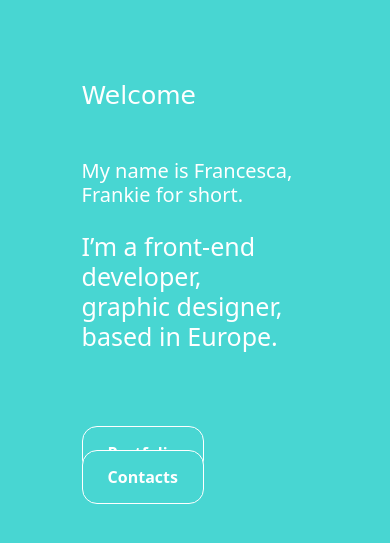
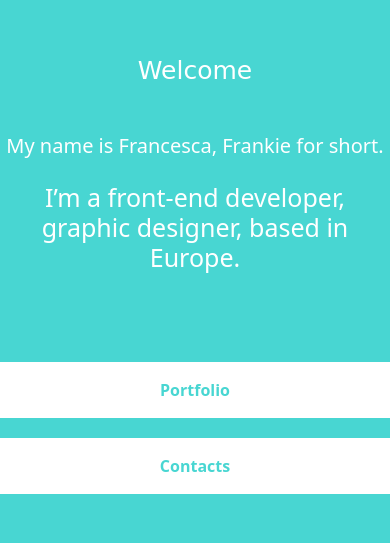
Before and after one commit to francescagiunchedi/Portfolio_shecode_exercise, a plain HTML site: page index.html in a window 390 px wide. Shown: the part 139-682 px from the top of the page. Drawn offline with nearby package versions, Linux system fonts and the light colour scheme; a web font is replaced by a local one.

Commit message:
button update

```diff
--- a/Styles/style_portfolio.css
+++ b/Styles/style_portfolio.css
@@ -22,7 +22,7 @@ h1,h2,h3{
 }
 
 .title-introduction{
-
+  text-align: left;
   color: white;
 
 }
@@ -47,24 +47,17 @@ h1,h2,h3{
 }
 
 
-.btn-brand{
+.btn-brand,.btn-brand:visited{
   text-decoration: none;
   background-color: var(--primary-color);
   color: white;
   font-weight: bold;
-  padding: 15px 25px;
+  padding: 15px 30px;
   border: 1px solid white;
   border-radius: 15px;
+  margin-right: 60px;
 }
-.btn-brand:visited{
-  text-decoration: none;
-  background-color: var(--primary-color);
-  color: white;
-  font-weight: bold;
-  padding: 15px 25px;
-  border: 1px solid white;
-  border-radius: 15px;
-}
+
 .btn-brand:hover{
   text-decoration: none;
   background-color: white;
@@ -97,10 +90,8 @@ h1,h2,h3{
 
 }
 .title-introduction{
-  text-align: center;
-  margin-left: 3%;
-  margin-right: 3%;
-  margin-top: 9%;
+  text-align: left;
+
 }
 .title-introduction h1{
 
@@ -138,9 +129,7 @@ h1,h2,h3{
   clip-path: polygon(0 0, 100% 0%, 100% 100%, 0% 100%);
 }
 .title-introduction{
-  text-align: left;
-  margin-left: 5%;
-  margin-right: 5%;
+  text-align: center;
 
 }
 .title-introduction h1{
@@ -162,25 +151,31 @@ h1,h2,h3{
 
 }
 
-.btn-brand:visited{
-  display: block;
-  text-decoration: none;
-  background-color: var(--primary-color);
-  color: white;
-  font-weight: bold;
-
-}
-.btn-brand:hover{
+.btn-brand,.btn-brand:visited{
   text-decoration: none;
   display: block;
   background-color: white;
   color: var(--primary-color);
   font-weight: bold;
+  border: 1px solid white;
+  border-radius: 0px;
+  margin-bottom: 20px;
+  margin-right: 0px;
+}
+.btn-brand:hover{
+  text-decoration: none;
+  background-color: var(--primary-color);
+  color: white;
+  font-weight: bold;
+  border: 1px solid white;
+  border-radius: 0px;
+    margin-right: 0px;
 
 }
 
 .botton-container{
   margin-top: 90px;
+  width: 100vw;
 }
 
 
--- a/index.html
+++ b/index.html
@@ -38,10 +38,10 @@
   <body>
     <div class="bg-frontpage">
       <div class="row">
-        <div class="col-2">
+        <div class="col-md-2">
 
         </div>
-        <div class="col-8">
+        <div class="col">
 
           <div class="title-introduction d-inline-block">
           <p >Welcome</p>
@@ -53,12 +53,12 @@
             graphic designer, based in Europe.
           </h1>
               <div class="botton-container">
-               <a class="btn-brand me-3 me-md-5" href="#">Portfolio</a>
+               <a class="btn-brand" href="#">Portfolio</a>
                <a class="btn-brand" href="#">Contacts</a>
               </div>
           </div>
         </div>
-        <div class="col-2">
+        <div class="col-0 col-md-2">
 
         </div>
       </div>
```
